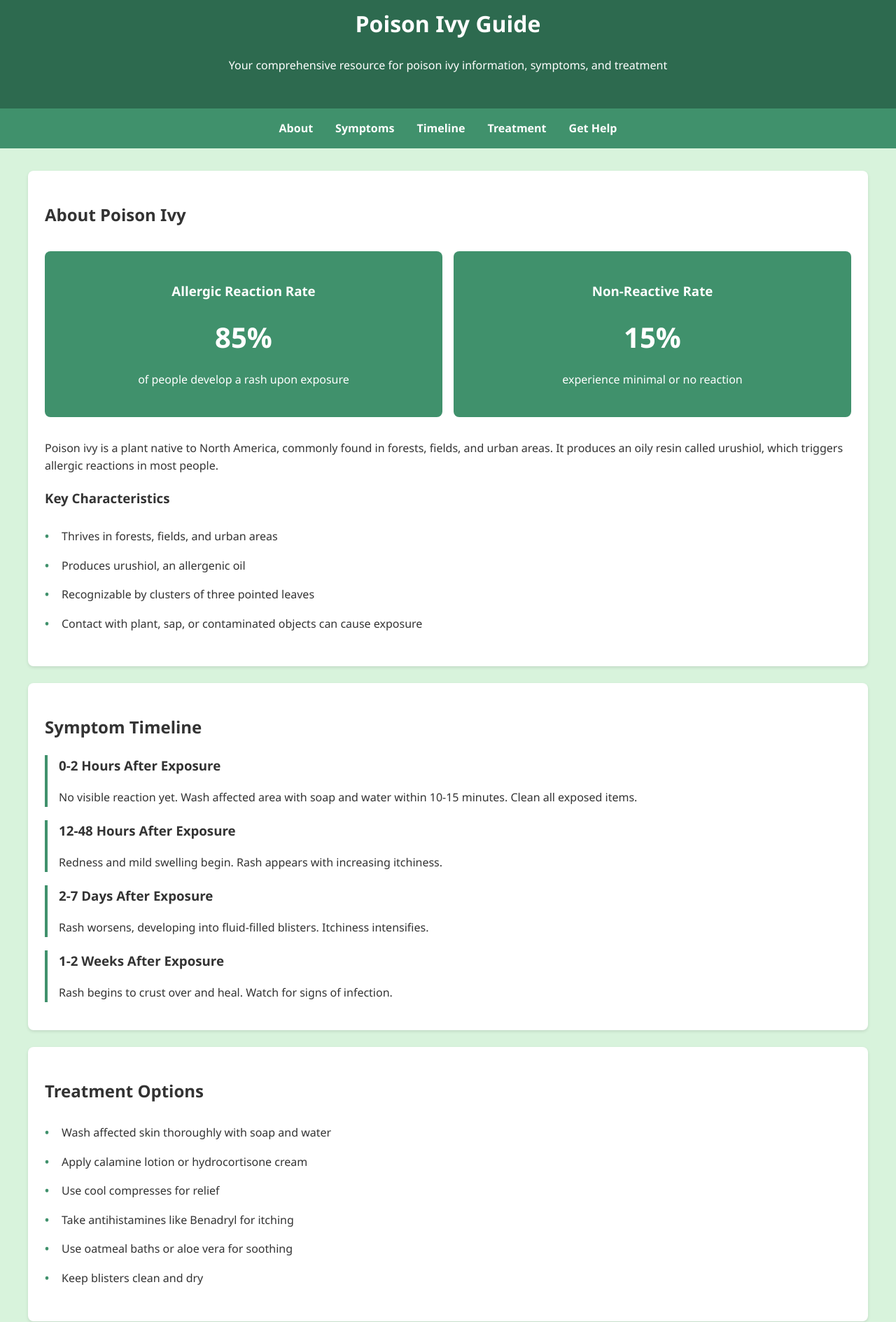
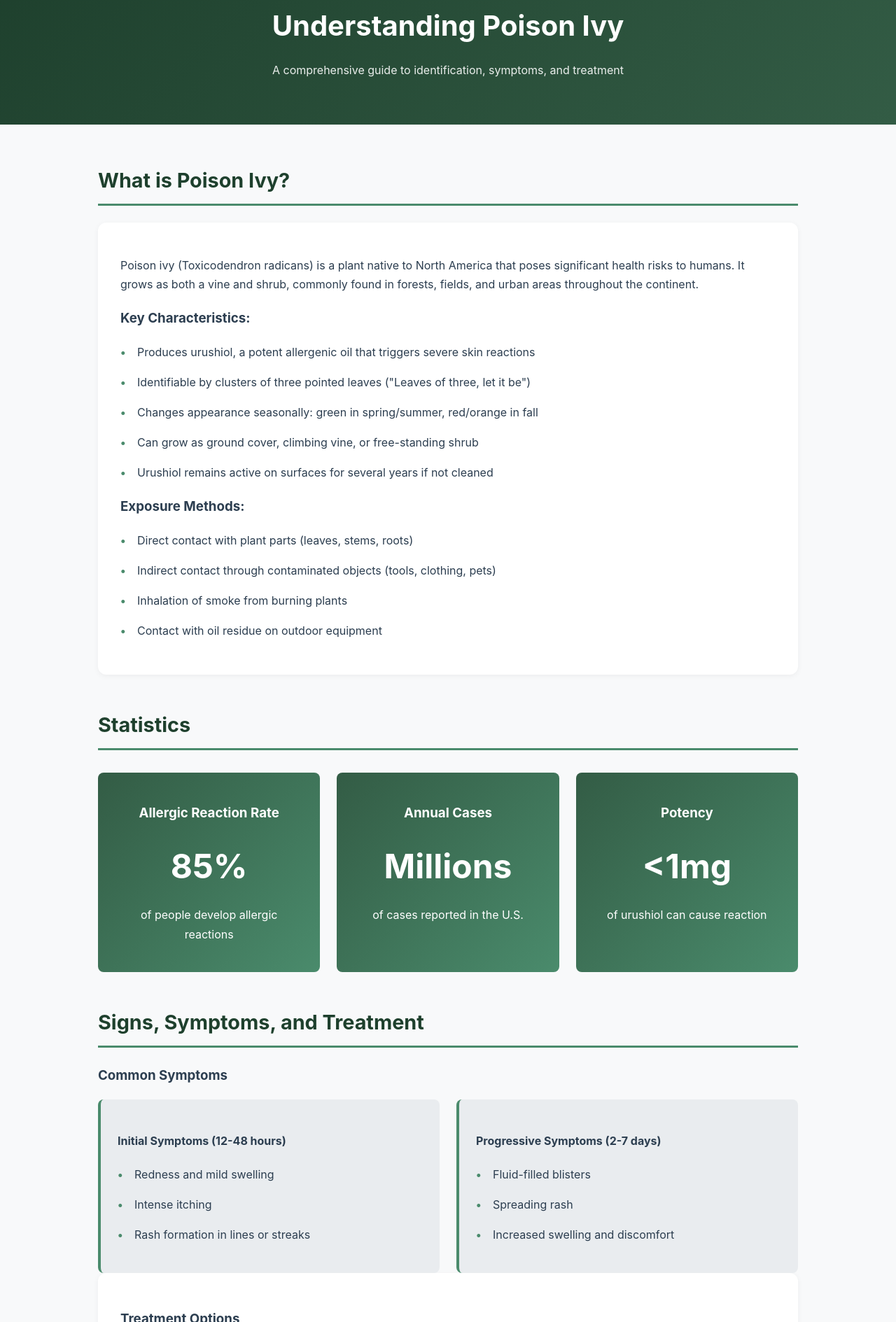
Before and after one commit to Cameron1386/PoisonIvyProj, a plain HTML site: page index.html in a window 1280 px wide. Shown: the part 45-1934 px from the top of the page at 70% size. Drawn offline with Linux system fonts and the light colour scheme.

Commit message:
maybe better

```diff
--- a/index.html
+++ b/index.html
@@ -3,102 +3,146 @@
 <head>
     <meta charset="UTF-8">
     <meta name="viewport" content="width=device-width, initial-scale=1.0">
-    <title>Poison Ivy Guide</title>
+    <title>Understanding Poison Ivy</title>
     <link rel="stylesheet" href="styles.css">
 </head>
 <body>
     <header>
-        <h1>Poison Ivy Guide</h1>
-        <p>Your comprehensive resource for poison ivy information, symptoms, and treatment</p>
+        <h1>Understanding Poison Ivy</h1>
+        <p>A comprehensive guide to identification, symptoms, and treatment</p>
     </header>
 
-    <nav>
-        <ul>
-            <li><a href="#about">About</a></li>
-            <li><a href="#symptoms">Symptoms</a></li>
-            <li><a href="#timeline">Timeline</a></li>
-            <li><a href="#treatment">Treatment</a></li>
-            <li><a href="#help">Get Help</a></li>
-        </ul>
-    </nav>
+    <div class="container">
+        <!-- Description Section -->
+        <section id="description">
+            <h2 class="section-title">What is Poison Ivy?</h2>
+            <div class="content-box">
+                <p>Poison ivy (Toxicodendron radicans) is a plant native to North America that poses significant health risks to humans. It grows as both a vine and shrub, commonly found in forests, fields, and urban areas throughout the continent.</p>
 
-    <div class="container">
-        <section id="about" class="card">
-            <h2>About Poison Ivy</h2>
-            <div class="statistics">
+                <h3>Key Characteristics:</h3>
+                <ul class="info-list">
+                    <li>Produces urushiol, a potent allergenic oil that triggers severe skin reactions</li>
+                    <li>Identifiable by clusters of three pointed leaves ("Leaves of three, let it be")</li>
+                    <li>Changes appearance seasonally: green in spring/summer, red/orange in fall</li>
+                    <li>Can grow as ground cover, climbing vine, or free-standing shrub</li>
+                    <li>Urushiol remains active on surfaces for several years if not cleaned</li>
+                </ul>
+
+                <h3>Exposure Methods:</h3>
+                <ul class="info-list">
+                    <li>Direct contact with plant parts (leaves, stems, roots)</li>
+                    <li>Indirect contact through contaminated objects (tools, clothing, pets)</li>
+                    <li>Inhalation of smoke from burning plants</li>
+                    <li>Contact with oil residue on outdoor equipment</li>
+                </ul>
+            </div>
+        </section>
+
+        <!-- Statistics Section -->
+        <section id="statistics">
+            <h2 class="section-title">Statistics</h2>
+            <div class="stat-grid">
                 <div class="stat-card">
                     <h3>Allergic Reaction Rate</h3>
                     <div class="stat-number">85%</div>
-                    <p>of people develop a rash upon exposure</p>
+                    <p>of people develop allergic reactions</p>
                 </div>
                 <div class="stat-card">
-                    <h3>Non-Reactive Rate</h3>
-                    <div class="stat-number">15%</div>
-                    <p>experience minimal or no reaction</p>
+                    <h3>Annual Cases</h3>
+                    <div class="stat-number">Millions</div>
+                    <p>of cases reported in the U.S.</p>
                 </div>
-            </div>
-            <p>Poison ivy is a plant native to North America, commonly found in forests, fields, and urban areas. It produces an oily resin called urushiol, which triggers allergic reactions in most people.</p>
-
-            <h3>Key Characteristics</h3>
-            <ul class="treatment-list">
-                <li>Thrives in forests, fields, and urban areas</li>
-                <li>Produces urushiol, an allergenic oil</li>
-                <li>Recognizable by clusters of three pointed leaves</li>
-                <li>Contact with plant, sap, or contaminated objects can cause exposure</li>
-            </ul>
-        </section>
-
-        <section id="timeline" class="card">
-            <h2>Symptom Timeline</h2>
-
-            <div class="timeline-stage">
-                <h3>0-2 Hours After Exposure</h3>
-                <p>No visible reaction yet. Wash affected area with soap and water within 10-15 minutes. Clean all exposed items.</p>
-            </div>
-
-            <div class="timeline-stage">
-                <h3>12-48 Hours After Exposure</h3>
-                <p>Redness and mild swelling begin. Rash appears with increasing itchiness.</p>
-            </div>
-
-            <div class="timeline-stage">
-                <h3>2-7 Days After Exposure</h3>
-                <p>Rash worsens, developing into fluid-filled blisters. Itchiness intensifies.</p>
-            </div>
-
-            <div class="timeline-stage">
-                <h3>1-2 Weeks After Exposure</h3>
-                <p>Rash begins to crust over and heal. Watch for signs of infection.</p>
+                <div class="stat-card">
+                    <h3>Potency</h3>
+                    <div class="stat-number">&lt;1mg</div>
+                    <p>of urushiol can cause reaction</p>
+                </div>
             </div>
         </section>
 
-        <section id="treatment" class="card">
-            <h2>Treatment Options</h2>
-            <ul class="treatment-list">
-                <li>Wash affected skin thoroughly with soap and water</li>
-                <li>Apply calamine lotion or hydrocortisone cream</li>
-                <li>Use cool compresses for relief</li>
-                <li>Take antihistamines like Benadryl for itching</li>
-                <li>Use oatmeal baths or aloe vera for soothing</li>
-                <li>Keep blisters clean and dry</li>
-            </ul>
+        <!-- Signs, Symptoms, and Treatment -->
+        <section id="symptoms-treatment">
+            <h2 class="section-title">Signs, Symptoms, and Treatment</h2>
+
+            <h3>Common Symptoms</h3>
+            <div class="symptoms-grid">
+                <div class="symptom-box">
+                    <h4>Initial Symptoms (12-48 hours)</h4>
+                    <ul class="info-list">
+                        <li>Redness and mild swelling</li>
+                        <li>Intense itching</li>
+                        <li>Rash formation in lines or streaks</li>
+                    </ul>
+                </div>
+                <div class="symptom-box">
+                    <h4>Progressive Symptoms (2-7 days)</h4>
+                    <ul class="info-list">
+                        <li>Fluid-filled blisters</li>
+                        <li>Spreading rash</li>
+                        <li>Increased swelling and discomfort</li>
+                    </ul>
+                </div>
+            </div>
+
+            <div class="content-box">
+                <h3>Treatment Options</h3>
+                <h4>Immediate Care (Within 15 minutes of exposure):</h4>
+                <ul class="info-list">
+                    <li>Wash exposed areas with lukewarm water and soap</li>
+                    <li>Clean all clothing and equipment that may have contacted the plant</li>
+                    <li>Scrub under nails where oil may persist</li>
+                </ul>
+
+                <h4>Home Treatment:</h4>
+                <ul class="info-list">
+                    <li>Apply calamine lotion or hydrocortisone cream (1%)</li>
+                    <li>Take oral antihistamines (Benadryl) for itching</li>
+                    <li>Use cool compresses or oatmeal baths</li>
+                    <li>Keep affected areas clean and dry</li>
+                </ul>
+
+                <h4>Professional Medical Care:</h4>
+                <ul class="info-list">
+                    <li>Primary Care: For moderate cases requiring prescription treatment</li>
+                    <li>Urgent Care: For severe reactions or widespread rash</li>
+                    <li>Emergency Room: For reactions involving face, genitals, or breathing difficulties</li>
+                </ul>
+            </div>
+
+            <div class="warning-box">
+                <h3>Seek Immediate Medical Care If:</h3>
+                <ul class="info-list">
+                    <li>Difficulty breathing or swallowing</li>
+                    <li>Rash affects eyes, mouth, or genitals</li>
+                    <li>Fever develops</li>
+                    <li>Rash covers more than 25% of body</li>
+                    <li>Signs of infection (pus, increased pain, warm to touch)</li>
+                </ul>
+            </div>
         </section>
 
-        <section id="help" class="card">
-            <h2>Where to Get Help</h2>
-            <div class="emergency-contacts">
-                <h3>Emergency Contacts</h3>
-                <p><strong>Poison Control Center:</strong> 1-800-222-1222 (24/7 Hotline)</p>
-                <p><strong>American Academy of Dermatology:</strong> (888) 462-DERM (3376)</p>
+        <!-- Where to Get Help -->
+        <section id="help">
+            <h2 class="section-title">Where to Get Help</h2>
+            <div class="contact-info">
+                <h3>Emergency Resources</h3>
+                <ul class="info-list">
+                    <li>
+                        <strong>Poison Control Center</strong><br>
+                        24/7 Emergency Hotline: 1-800-222-1222<br>
+                        Website: poison.org
+                    </li>
+                    <li>
+                        <strong>American Academy of Dermatology (AAD)</strong><br>
+                        Phone: (888) 462-DERM (3376)<br>
+                        Website: aad.org/public/diseases/rashes/poison-ivy
+                    </li>
+                    <li>
+                        <strong>Centers for Disease Control and Prevention (CDC)</strong><br>
+                        Website: cdc.gov/niosh/topics/plants
+                    </li>
+                </ul>
             </div>
-
-            <h3>Seek Immediate Medical Attention If:</h3>
-            <ul class="treatment-list">
-                <li>Rash spreads to sensitive areas (eyes, mouth, genitals)</li>
-                <li>Signs of infection appear (pus, yellow scabs, fever)</li>
-                <li>You experience severe swelling or difficulty breathing</li>
-                <li>Rash covers large portions of your body</li>
-            </ul>
         </section>
     </div>
 </body>
--- a/styles.css
+++ b/styles.css
@@ -1,70 +1,76 @@
 :root {
-    --primary: #2d6a4f;
-    --secondary: #40916c;
-    --accent: #95d5b2;
-    --light: #d8f3dc;
+    --primary: #1e402d;
+    --secondary: #335c45;
+    --text: #2c3e50;
+    --background: #f8f9fa;
+    --accent: #4a8b6c;
+    --light: #e9ecef;
     --white: #ffffff;
   }
 
   body {
-    font-family: 'Segoe UI', Tahoma, Geneva, Verdana, sans-serif;
+    font-family: 'Inter', system-ui, -apple-system, sans-serif;
     margin: 0;
     padding: 0;
-    line-height: 1.6;
-    color: #333;
-    background-color: var(--light);
+    line-height: 1.7;
+    color: var(--text);
+    background-color: var(--background);
   }
 
   header {
-    background-color: var(--primary);
+    background: linear-gradient(135deg, var(--primary), var(--secondary));
     color: white;
-    padding: 2rem;
+    padding: 3rem 1rem;
     text-align: center;
   }
 
-  nav {
-    background-color: var(--secondary);
-    padding: 1rem;
+  header h1 {
+    font-size: 2.5rem;
+    margin: 0;
+    font-weight: 700;
   }
 
-  nav ul {
-    list-style: none;
-    padding: 0;
-    margin: 0;
-    display: flex;
-    justify-content: center;
-    gap: 2rem;
-  }
-
-  nav a {
-    color: white;
-    text-decoration: none;
-    font-weight: bold;
+  header p {
+    opacity: 0.9;
+    max-width: 600px;
+    margin: 1rem auto;
   }
 
   .container {
-    max-width: 1200px;
+    max-width: 1000px;
     margin: 0 auto;
-    padding: 2rem;
+    padding: 2rem 1rem;
   }
 
-  .card {
-    background: var(--white);
-    border-radius: 8px;
-    padding: 1.5rem;
-    margin-bottom: 1.5rem;
-    box-shadow: 0 2px 4px rgba(0,0,0,0.1);
+  section {
+    margin-bottom: 3rem;
   }
 
-  .statistics {
+  .section-title {
+    color: var(--primary);
+    font-size: 1.8rem;
+    margin-bottom: 1.5rem;
+    padding-bottom: 0.5rem;
+    border-bottom: 3px solid var(--accent);
+  }
+
+  .content-box {
+    background: var(--white);
+    border-radius: 12px;
+    padding: 2rem;
+    margin-bottom: 2rem;
+    box-shadow: 0 2px 8px rgba(0,0,0,0.05);
+  }
+
+  .stat-grid {
     display: grid;
-    grid-template-columns: repeat(auto-fit, minmax(200px, 1fr));
-    gap: 1rem;
+    grid-template-columns: repeat(auto-fit, minmax(250px, 1fr));
+    gap: 1.5rem;
     margin: 2rem 0;
   }
 
   .stat-card {
-    background: var(--secondary);
+    background: linear-gradient(135deg, var(--secondary), var(--accent));
     color: white;
     padding: 1.5rem;
     border-radius: 8px;
@@ -72,52 +78,75 @@
   }
 
   .stat-number {
-    font-size: 2.5rem;
-    font-weight: bold;
+    font-size: 3rem;
+    font-weight: 700;
     margin: 0.5rem 0;
   }
 
-  .timeline-stage {
-    border-left: 4px solid var(--secondary);
-    padding-left: 1rem;
-    margin: 1rem 0;
+  .info-list {
+    padding: 0;
+    margin: 0;
   }
 
-  .emergency-contacts {
-    background-color: #dc3545;
-    color: white;
-    padding: 1rem;
-    border-radius: 8px;
-    margin-top: 1rem;
+  .info-list li {
+    margin-bottom: 1rem;
+    padding-left: 1.5rem;
+    position: relative;
+    list-style-type: none;
   }
 
-  .treatment-list {
-    list-style: none;
-    padding: 0;
-  }
-
-  .treatment-list li {
-    padding: 0.5rem 0;
-    padding-left: 1.5rem;
-    position: relative;
-  }
-
-  .treatment-list li:before {
+  .info-list li::before {
     content: "•";
-    color: var(--secondary);
+    color: var(--accent);
     font-weight: bold;
     position: absolute;
     left: 0;
   }
 
+  .symptoms-grid {
+    display: grid;
+    grid-template-columns: repeat(auto-fit, minmax(300px, 1fr));
+    gap: 1.5rem;
+  }
+
+  .symptom-box {
+    background: var(--light);
+    padding: 1.5rem;
+    border-radius: 8px;
+    border-left: 4px solid var(--accent);
+  }
+
+  .contact-info {
+    background: var(--primary);
+    color: white;
+    padding: 2rem;
+    border-radius: 8px;
+    margin-top: 2rem;
+  }
+
+  .contact-info h3 {
+    margin-top: 0;
+    color: var(--light);
+  }
+
+  .warning-box {
+    background: #dc3545;
+    color: white;
+    padding: 1.5rem;
+    border-radius: 8px;
+    margin-top: 1rem;
+  }
+
   @media (max-width: 768px) {
-    nav ul {
-      flex-direction: column;
-      text-align: center;
-      gap: 1rem;
+    header {
+      padding: 2rem 1rem;
     }
 
     .container {
       padding: 1rem;
     }
+
+    .content-box {
+      padding: 1.5rem;
+    }
   }
```
